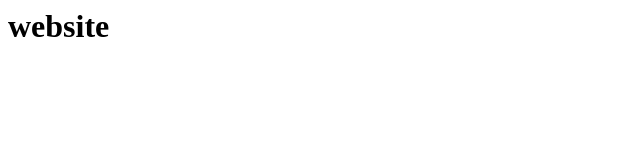
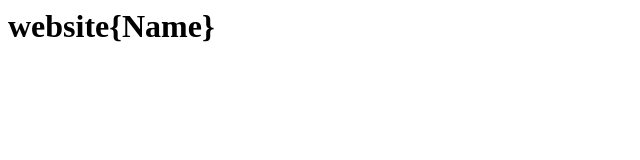
Before and after one commit to shaik-jani/website, a plain HTML site: page index.html in a window 1280 px wide. Shown: the whole page, without its empty margins (0-640 px from the left). Drawn offline with Linux system fonts and the light colour scheme.

Commit message:
Update index.html

```diff
--- a/index.html
+++ b/index.html
@@ -6,6 +6,9 @@
     <title>New website</title>
 </head>
 <body>
-    <h1>website</h1>
+    <h1>website{Name}</h1>
+    <script>
+    var Name = "new project";
+    </script>
 </body>
 </html>
```
